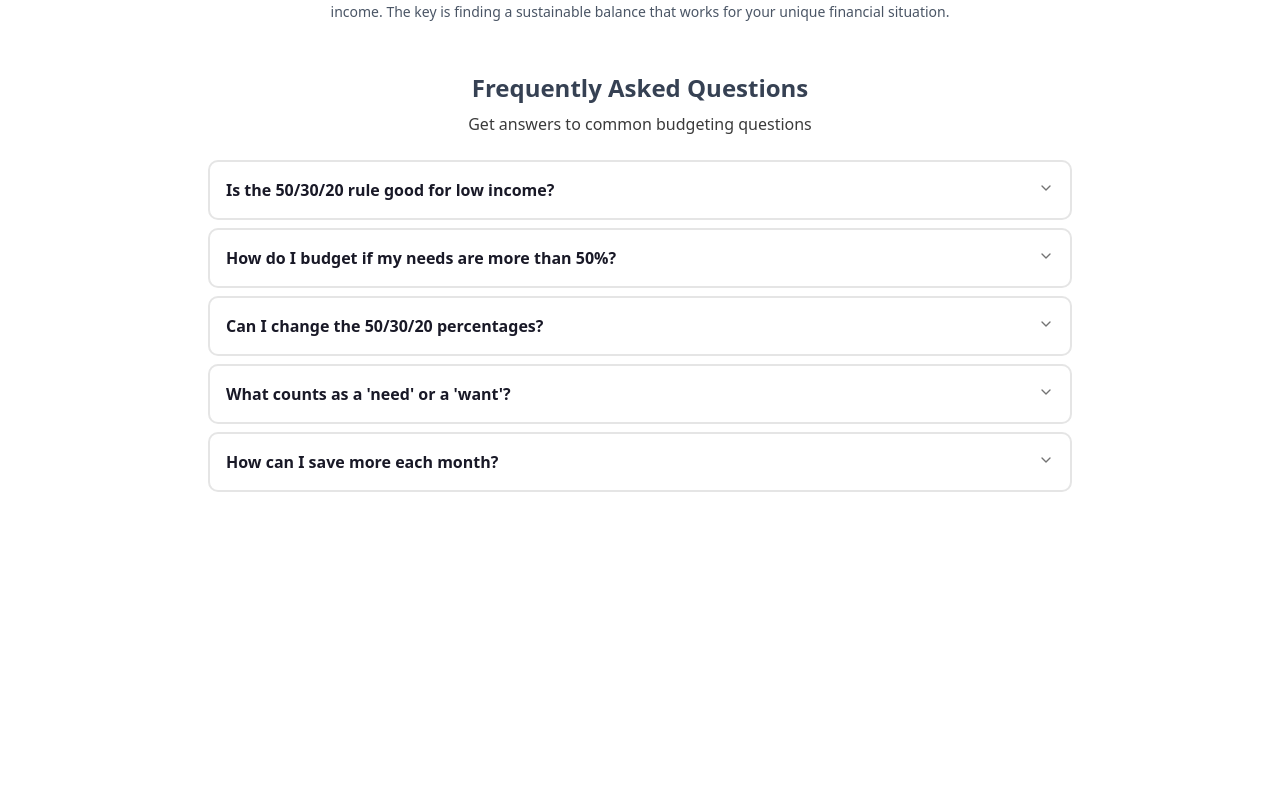
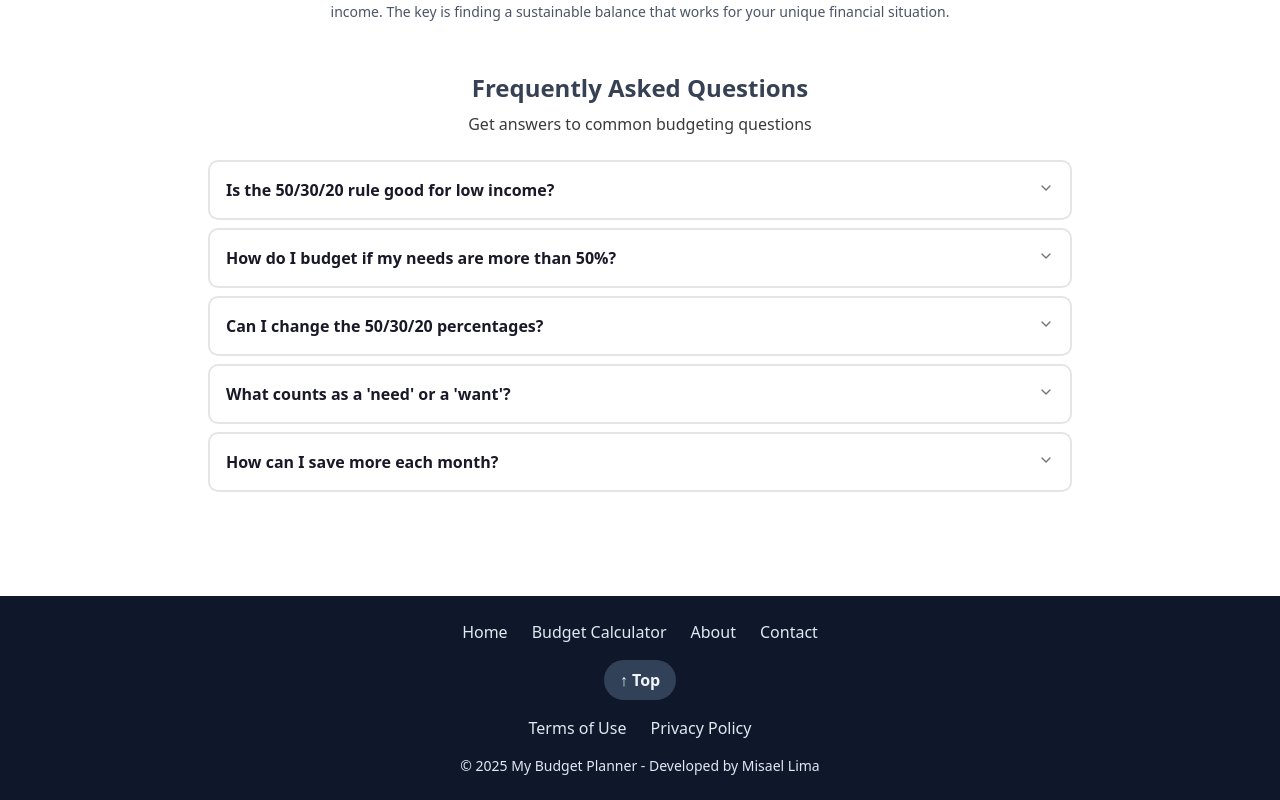
Before and after one commit to misalima/getbudgetplanner, a Next.js app: page /tools/budget-calculator in a window 1280 px wide. Shown: the part 1922-2722 px from the top of the page. Before the commit the page ends 2518 px from the top, so only its background shows below. Built offline with nearby package versions, Linux system fonts and the light colour scheme.

Commit message:
create footer

```diff
--- a/src/app/layout.tsx
+++ b/src/app/layout.tsx
@@ -2,6 +2,7 @@ import type { Metadata } from "next";
 import { Poppins, Roboto_Mono } from "next/font/google";
 import "./globals.css";
 import Header from "@/components/layout/Header";
+import Footer from "@/components/layout/Footer";
 
 const poppins = Poppins({
   variable: "--font-poppins",
@@ -32,6 +33,7 @@ export default function RootLayout({
       >
         <Header />
         {children}
+        <Footer />
       </body>
     </html>
   );
--- /dev/null
+++ b/src/components/layout/Footer.tsx
@@ -0,0 +1,58 @@
+"use client";
+import React from "react";
+import Link from "next/link";
+
+const Footer = () => {
+  // scrollToTop: Function to smoothly scroll the window to the top.
+  const scrollToTop = () => {
+    window.scrollTo({ top: 0, behavior: "smooth" });
+  };
+
+  return (
+    <footer className="bg-slate-900 text-slate-200 p-6">
+      {/* Navigation Menu (Home, Budget Calculator, About, Contact) using Next.js Link components. */}
+      <nav>
+        <ul className="flex flex-wrap justify-center gap-6 mb-4">
+          <li>
+            <Link href="/">Home</Link>
+          </li>
+          <li>
+            <Link href="/tools/budget-calculator">Budget Calculator</Link>
+          </li>
+          <li>
+            <Link href="/about">About</Link>
+          </li>
+          <li>
+            <Link href="/contact">Contact</Link>
+          </li>
+        </ul>
+      </nav>
+
+      {/* Scroll-to-top button, triggers scrollToTop function on click. */}
+      <div className="flex justify-center mb-4">
+        <button
+          onClick={scrollToTop}
+          className="bg-slate-700 hover:bg-slate-600 cursor-pointer text-slate-100 font-semibold py-2 px-4 rounded-full"
+          aria-label="Scroll to top"
+        >
+          ↑ Top
+        </button>
+      </div>
+
+      {/* Terms of Use and Privacy Policy links. */}
+      <div className="flex justify-center gap-6 mb-4">
+        <Link href="/terms" className="hover:underline">
+          Terms of Use
+        </Link>
+        <Link href="/privacy" className="hover:underline">
+          Privacy Policy
+        </Link>
+      </div>
+
+      {/* Copyright notice. */}
+      <div className="text-center text-sm">© 2025 My Budget Planner - Developed by Misael Lima</div>
+    </footer>
+  );
+};
+
+export default Footer;
```
